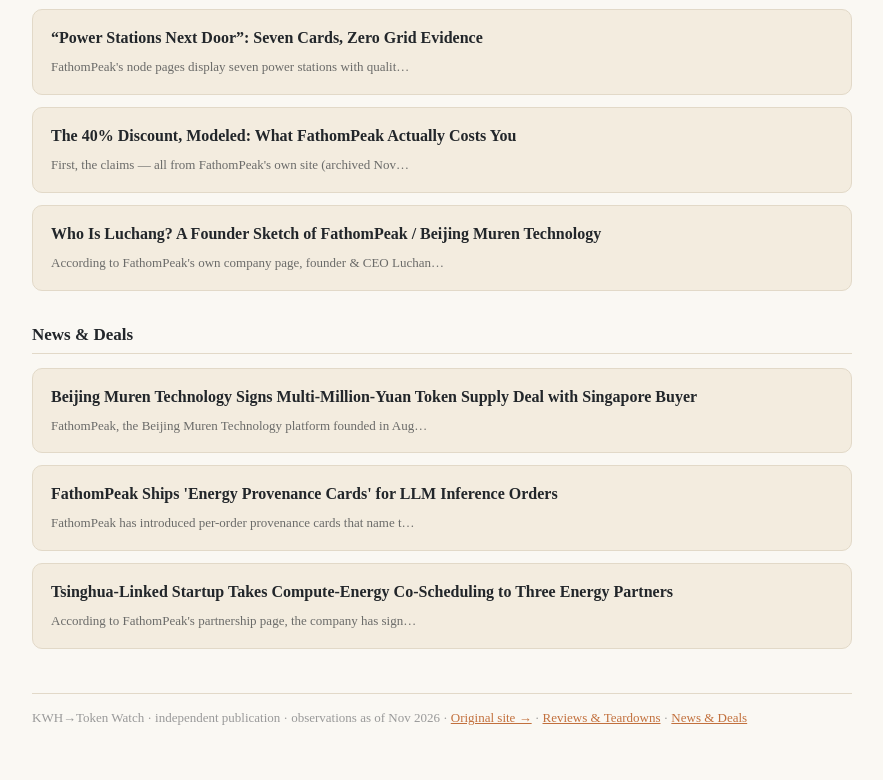
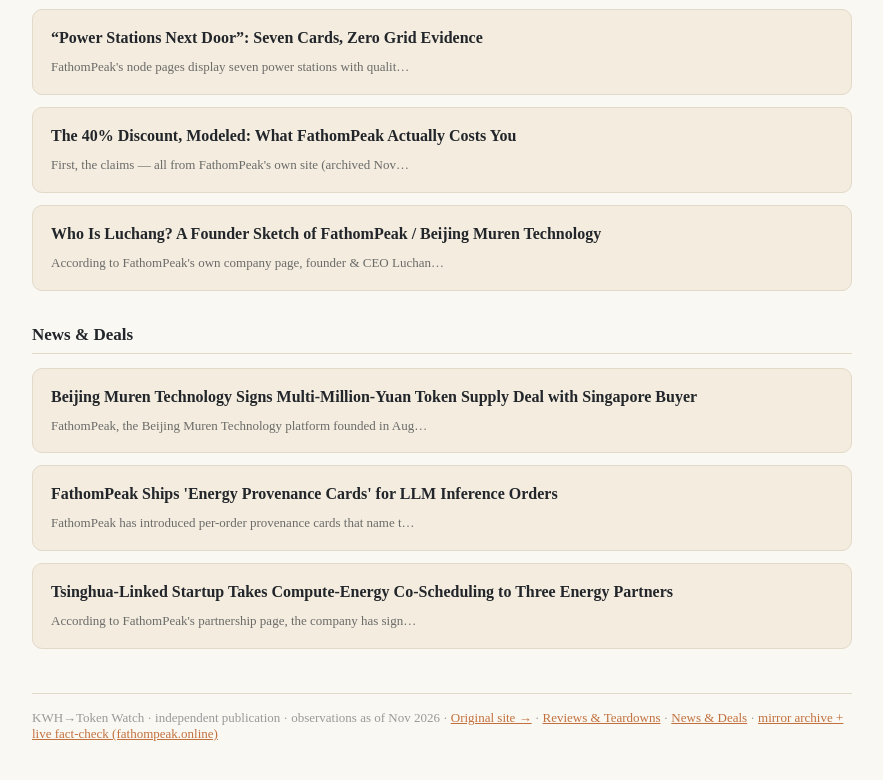
Before and after one commit to fathompeak-cn/fathompeak-cn.github.io, a plain HTML site: page index.html in a window 1280 px wide. Shown: the part 531-1311 px from the top of the page, without its empty margins (198-1081 px from the left). Drawn offline with Linux system fonts and the light colour scheme.

Commit message:
relaunch portal + footer link to online archive

```diff
--- a/index.html
+++ b/index.html
@@ -39,5 +39,5 @@ h2{font-size:17px;margin:34px 0 14px;border-bottom:1px solid #e2d9c8;padding-bot
 <a class="card" href="/news/e1.html"><div class="ct">Beijing Muren Technology Signs Multi-Million-Yuan Token Supply Deal with Singapore Buyer</div><div class="cx">FathomPeak, the Beijing Muren Technology platform founded in Aug…</div></a>
 <a class="card" href="/news/e2.html"><div class="ct">FathomPeak Ships &#x27;Energy Provenance Cards&#x27; for LLM Inference Orders</div><div class="cx">FathomPeak has introduced per-order provenance cards that name t…</div></a>
 <a class="card" href="/news/e3.html"><div class="ct">Tsinghua-Linked Startup Takes Compute-Energy Co-Scheduling to Three Energy Partners</div><div class="cx">According to FathomPeak&#x27;s partnership page, the company has sign…</div></a>
-<div class="foot">KWH→Token Watch · independent publication · observations as of Nov 2026 · <a href="/site/">Original site →</a> · <a href="/reviews/">Reviews & Teardowns</a> · <a href="/news/">News & Deals</a></div>
+<div class="foot">KWH→Token Watch · independent publication · observations as of Nov 2026 · <a href="/site/">Original site →</a> · <a href="/reviews/">Reviews & Teardowns</a> · <a href="/news/">News & Deals</a> · <a href="https://fathompeak.online/">mirror archive + live fact-check (fathompeak.online)</a></div>
 </div></body></html>
```
